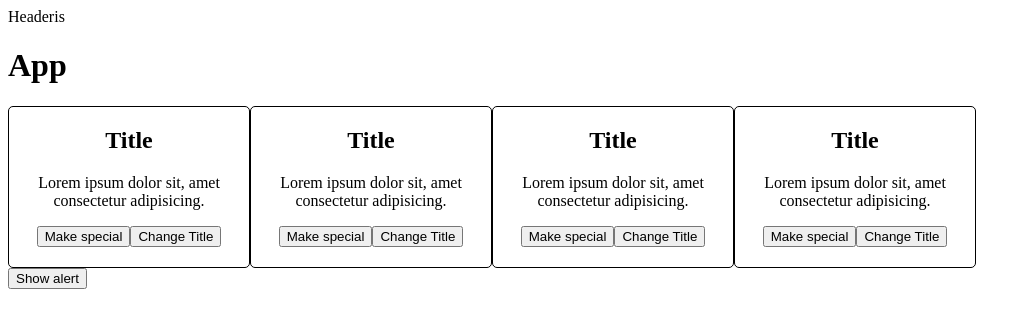
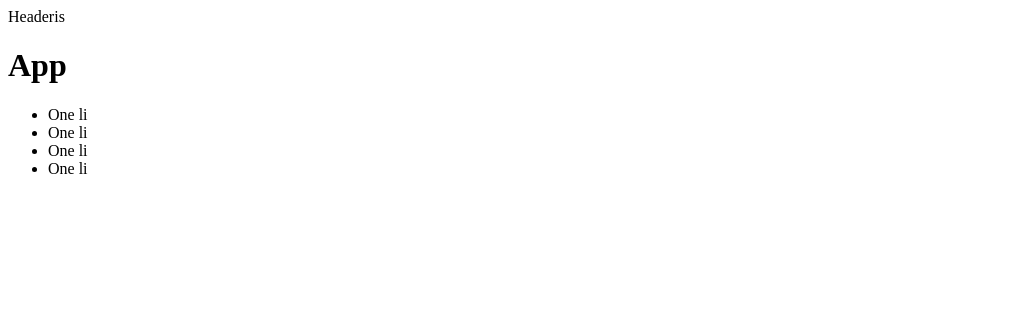
Before and after one commit to gintare-ces/React-js, a React (Vite) app in the folder 03_react_events_stateIntro_lifecycle/: page / in a window 1280 px wide. Shown: the top 328 px of the page, without its empty margins (0-1031 px from the left). Built offline with nearby package versions, Linux system fonts and the light colour scheme.

Commit message:
people list and people

```diff
--- a/03_react_events_stateIntro_lifecycle/src/App.jsx
+++ b/03_react_events_stateIntro_lifecycle/src/App.jsx
@@ -2,6 +2,7 @@
 import CardList from './components/CardList';
 import Counter from './components/Counter';
 import Header from './components/Header';
+import PeopleList from './components/PeopleList';
 
 const arr = ['red', 'green', 'blue']
 
@@ -22,8 +23,9 @@
     <div>
       <Header />
       <h1>App</h1>
-      <CardList list={arr} />
-      <button onClick={handleClick} >Show alert</button>
+      <PeopleList list={arr} />
+      {/* <CardList list={arr} />
+      <button onClick={handleClick} >Show alert</button> */}
       {/* <Counter />
       <Counter />
       <Counter /> */}
--- /dev/null
+++ b/03_react_events_stateIntro_lifecycle/src/components/PeopleList.jsx
@@ -0,0 +1,13 @@
+import Person from "./Person"
+
+const PeopleList = () => {
+    return (
+        <ul>
+           <Person />
+           <Person />
+           <Person />
+           <Person />
+        </ul>
+    )
+}
+export default PeopleList
--- /dev/null
+++ b/03_react_events_stateIntro_lifecycle/src/components/Person.jsx
@@ -0,0 +1,7 @@
+const Person = () => {
+    return (
+        <li>One li</li>
+
+    )
+}
+export default Person
```
